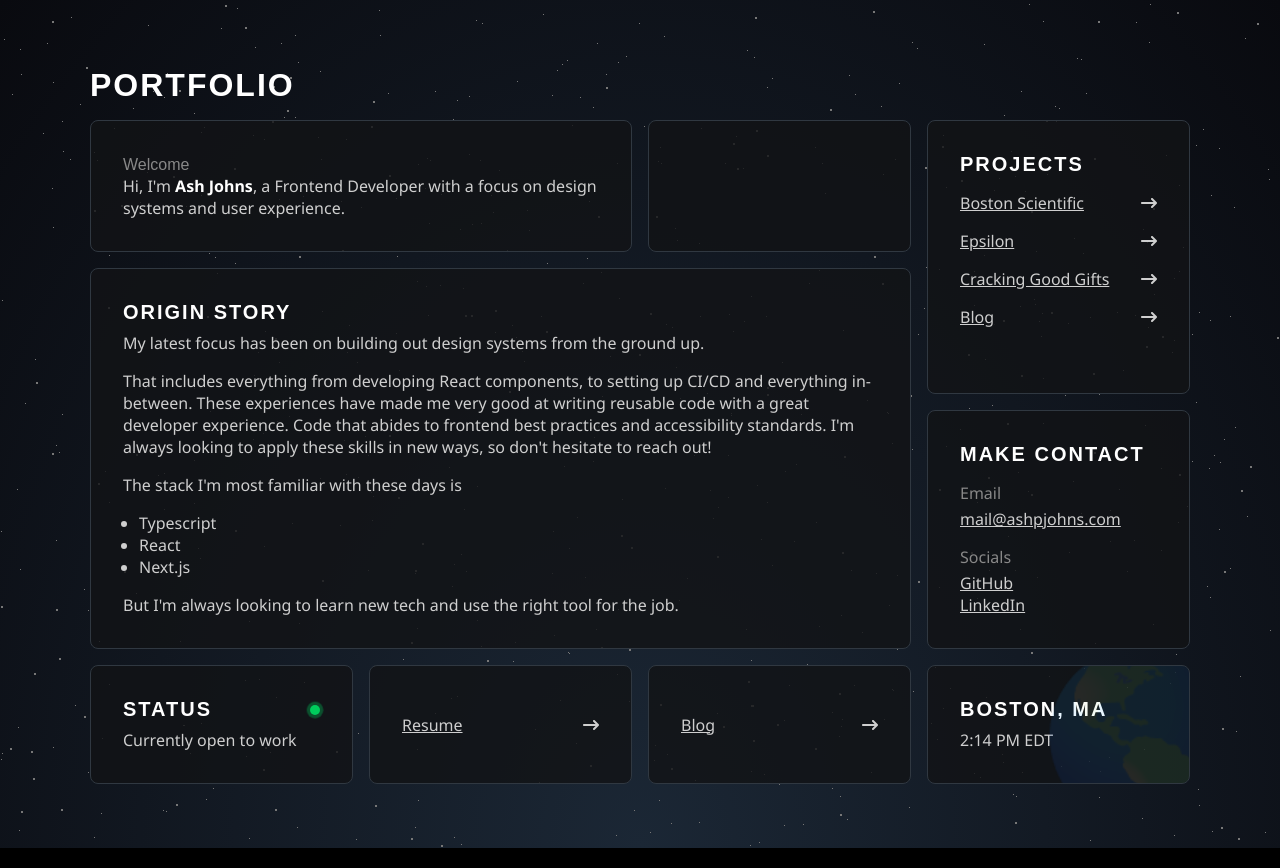
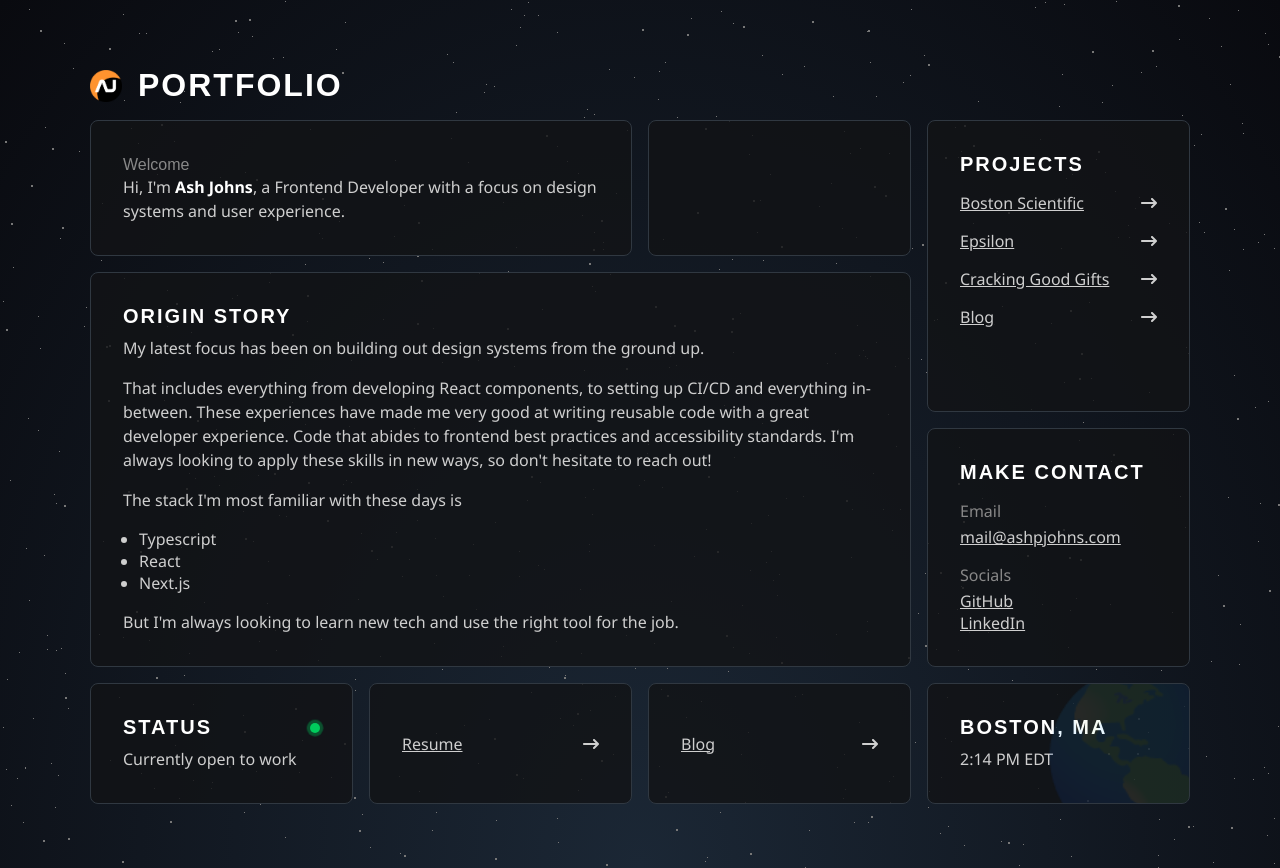
Before and after one commit to APJohns/portfolio-next, a Next.js app: page / in a window 1280 px wide. Built offline with nearby package versions, Linux system fonts and the light colour scheme; a web font is replaced by a local one.

Commit message:
add logo

```diff
--- a/app/globals.scss
+++ b/app/globals.scss
@@ -53,6 +53,10 @@ body {
   min-height: 100dvh;
   color: var(--text-color-primary);
   background: black radial-gradient(ellipse at bottom, #1b2735 0%, #090a0f 100%);
+}
+
+p {
+  line-height: 1.5;
 }
 
 .stars-sm {
@@ -125,8 +129,10 @@ a {
 .cell.compact {
   display: grid;
   align-items: center;
-  font-size: 1rem;
+  // font-size: 1rem;
   // font-weight: bold;
+  // letter-spacing: 2px;
+  // text-transform: uppercase;
   opacity: 0;
   animation: slide-from-bottom 0.25s ease-out 0.25s forwards;
 }
--- a/app/page.scss
+++ b/app/page.scss
@@ -1,5 +1,13 @@
 h1 {
   grid-column: 1 / -1;
+  display: flex;
+  align-items: center;
+  gap: 1rem;
+}
+
+.logo {
+  height: 1em;
+  width: auto;
 }
 
 .intro {
--- a/app/page.tsx
+++ b/app/page.tsx
@@ -9,7 +9,10 @@ export default function Home() {
   return (
     <main className="app-width">
       <div className="grid">
-        <h1>Portfolio</h1>
+        <h1>
+          <Image src="/logo.png" alt="" width={163} height={163} className="logo" />
+          Portfolio
+        </h1>
         <div className="cell intro">
           <div>
             <span className="welcome">Welcome</span>
```
Also changed, not shown: public/logo.png (added).
